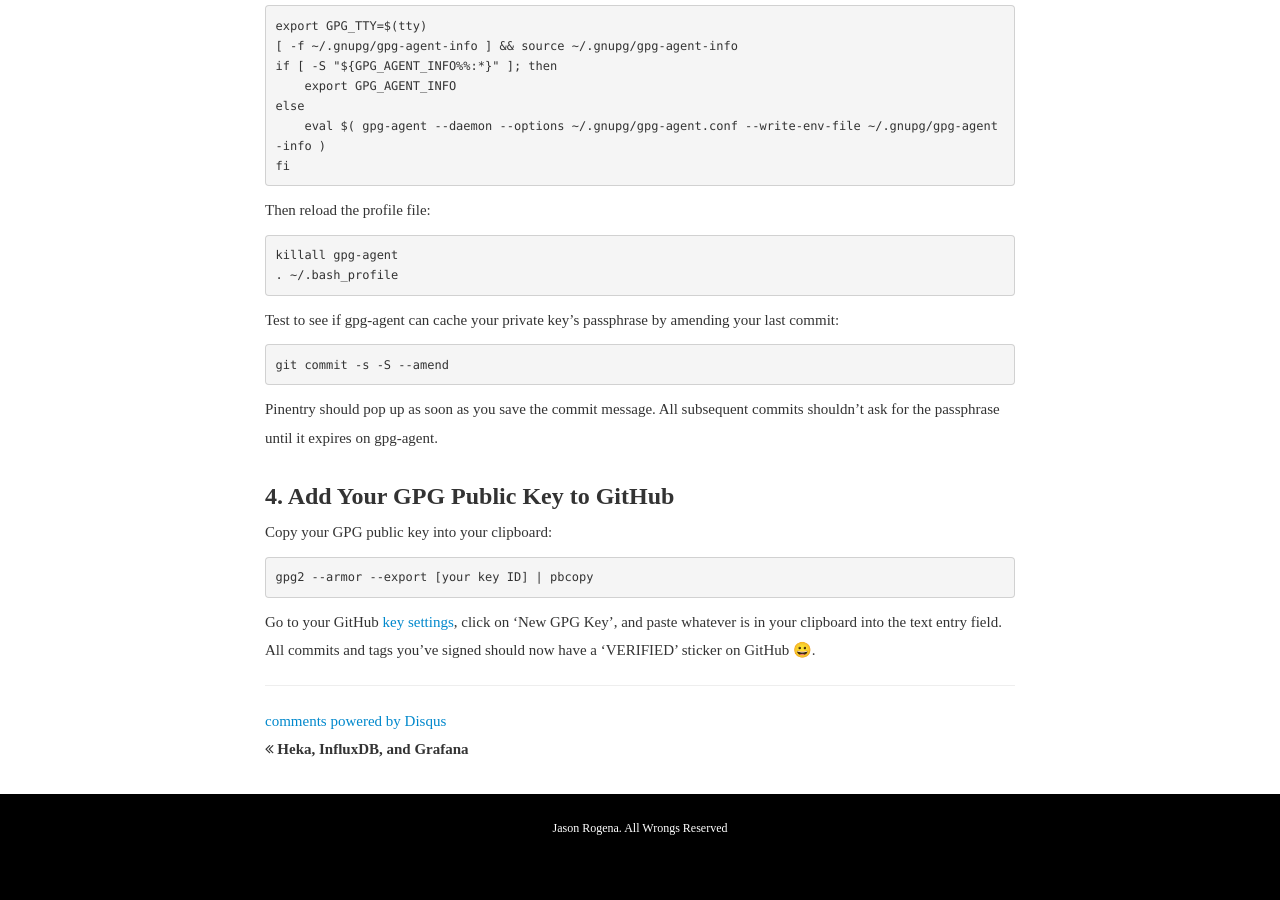
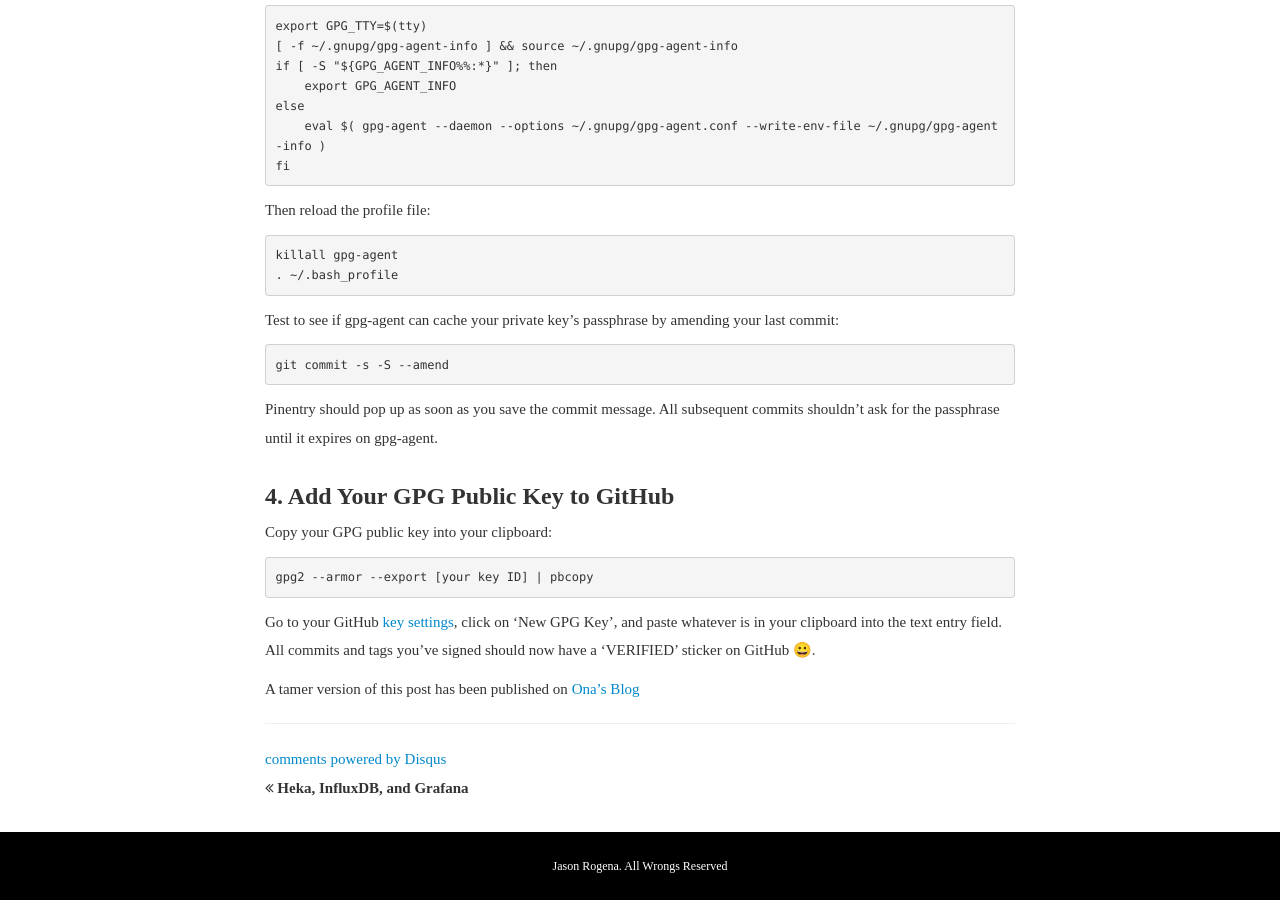
Before and after one commit to jasonrogena/jasonrogena.github.io, a Jekyll site: the page built from _posts/2016-09-14-osx-signing-off-git-using-gpg.md, in a window 1280 px wide and 900 px high, scrolled down 2385 px. Built offline with Jekyll 4.4.1, drawn with Linux system fonts in a browser that asks for light colours; some web fonts are replaced; comment, search, counter and statistics services are not loaded; before the commit the page ends 3247 px from its top, so only the background shows below that.

Commit message:
Link to Ona Blog
Add a link to the edited post on Signing Git Commits and Tags using GPG
published on Ona's blog

Signed-off-by: Jason Rogena <jasonrogena@gmail.com>

```diff
--- a/_posts/2016-09-14-osx-signing-off-git-using-gpg.md
+++ b/_posts/2016-09-14-osx-signing-off-git-using-gpg.md
@@ -103,3 +103,5 @@ Copy your GPG public key into your clipboard:
     gpg2 --armor --export [your key ID] | pbcopy
 
 Go to your GitHub [key settings](https://github.com/settings/keys), click on 'New GPG Key', and paste whatever is in your clipboard into the text entry field. All commits and tags you've signed should now have a 'VERIFIED' sticker on GitHub 😀.
+
+A tamer version of this post has been published on [Ona's Blog](https://blog.ona.io/technology/2016/10/25/Signing-Git-Commits.html)
```
